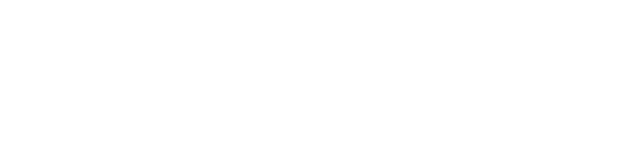
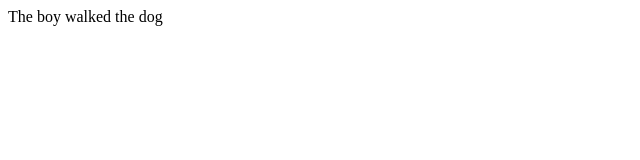
Before and after one commit to dariusc90/First-Repository, a plain HTML site: page index.html in a window 1280 px wide. Shown: the whole page, without its empty margins (0-640 px from the left). Drawn offline with Linux system fonts and the light colour scheme.

Commit message:
Added contents for line 3

```diff
--- a/index.html
+++ b/index.html
@@ -1,4 +1,4 @@
 <!DOCTYPE html>
 <html>
-
+   The boy walked the dog
 </html>
```
